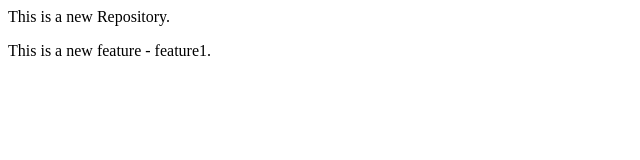
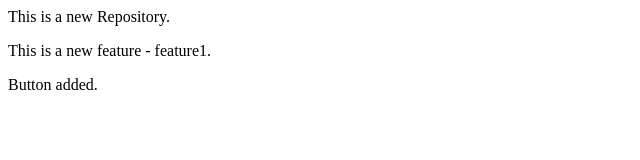
Before and after one commit to Ankita-Odisha/LocalRepo, a plain HTML site: page index.html in a window 1280 px wide. Shown: the whole page, without its empty margins (0-640 px from the left). Drawn offline with Linux system fonts and the light colour scheme.

```diff
--- a/index.html
+++ b/index.html
@@ -1,2 +1,3 @@
 <p>This is a new Repository.</p>
 <p>This is a new feature - feature1.</p>
+<p>Button added.</p>
```
